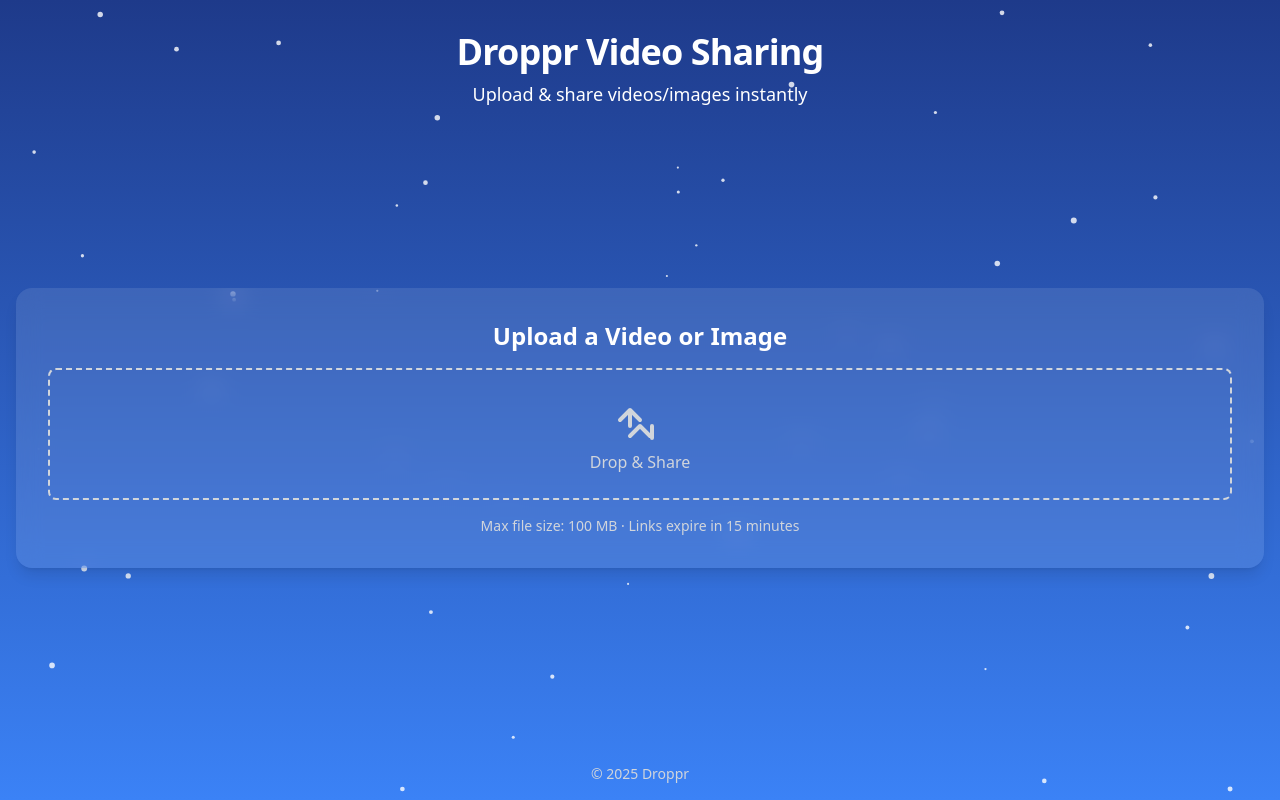
After one commit to sayam95T/file-share, a Flask app: page /video.com in a window 1280 px wide. The commit adds this page. Run offline with Flask 3, Linux system fonts and the light colour scheme; some libraries are stand-ins or nearby versions.

Commit message:
New video sharing feature

```diff
--- a/app.py
+++ b/app.py
@@ -3,10 +3,9 @@
 import string
 import time
 import threading
-from flask import Flask, request, send_file, render_template
 from flask import Flask, request, send_file, render_template, url_for
-import os, random, string, time, threading
 from werkzeug.utils import secure_filename
+import mimetypes
 
 app = Flask(__name__)
 
@@ -26,6 +25,8 @@
 @app.errorhandler(413)
 def file_too_large(e):
     return "File is too large. Max limit is 100 MB.", 413
+
+# ------------------- Normal File Sharing -------------------
 
 @app.route("/", methods=["GET", "POST"])
 def upload():
@@ -57,7 +58,6 @@
     return render_template("index.html", link=None, error=None)
 
 
-
 @app.route("/<random_id>")
 def download(random_id):
     file_info = file_links.get(random_id)
@@ -77,7 +77,11 @@
     dl_url = url_for("direct_download", random_id=random_id)
     del_url = url_for("delete_file", random_id=random_id)
 
-    return render_template("download.html", filename=filename, download_url=dl_url, delete_url=del_url)
+    return render_template("download.html",
+                           filename=filename,
+                           download_url=dl_url,
+                           delete_url=del_url,
+                           random_id=random_id)
 
 
 @app.route("/download/<random_id>")
@@ -105,7 +109,78 @@
 
     return render_template("deleted.html")
 
-# --- Background cleaner thread ---
+# ------------------- Video Sharing -------------------
+
+@app.route("/video.com", methods=["GET", "POST"])
+def video_upload():
+    if request.method == "POST":
+        if 'file' not in request.files:
+            return render_template("video_upload.html", link=None, error="No file selected")
+
+        file = request.files['file']
+        if file.filename == "":
+            return render_template("video_upload.html", link=None, error="No file selected")
+
+        # Save uploaded file
+        filename = file.filename
+        filepath = os.path.join(UPLOAD_FOLDER, filename)
+        file.save(filepath)
+
+        # Generate random link ID
+        random_id = generate_random_string()
+        file_links[random_id] = {
+            "path": filepath,
+            "time": time.time()
+        }
+
+        share_link = request.host_url + "v/" + random_id
+        return render_template("video_upload.html", link=share_link, error=None)
+
+    return render_template("video_upload.html", link=None, error=None)
+
+
+@app.route("/v/<random_id>")
+def video_view(random_id):
+    file_info = file_links.get(random_id)
+    if not file_info:
+        return "Invalid or expired link", 404
+
+    # Expiry check
+    if time.time() - file_info["time"] > LINK_EXPIRY:
+        try:
+            os.remove(file_info["path"])
+        except FileNotFoundError:
+            pass
+        file_links.pop(random_id, None)
+        return "Link expired", 410
+
+    filename = os.path.basename(file_info["path"])
+    dl_url = url_for("direct_download", random_id=random_id)
+    del_url = url_for("delete_file", random_id=random_id)
+
+    return render_template("video_view.html",
+                           filename=filename,
+                           file_url=url_for("view_file", random_id=random_id, _external=True),
+                           download_url=dl_url,
+                           delete_url=del_url,
+                           random_id=random_id)
+
+@app.route("/view/<random_id>")
+def view_file(random_id):
+    """Serve file with correct MIME type for embedding (no forced download)."""
+    file_info = file_links.get(random_id)
+    if not file_info:
+        return "Invalid or expired link", 404
+
+    filepath = file_info["path"]
+    mime_type, _ = mimetypes.guess_type(filepath)
+    if not mime_type:
+        mime_type = "application/octet-stream"
+
+    return send_file(filepath, as_attachment=False, mimetype=mime_type)
+
+# ------------------- Cleaner -------------------
+
 def cleanup_expired_files():
     """Periodically remove files older than LINK_EXPIRY"""
     while True:
--- /dev/null
+++ b/templates/video_upload.html
@@ -0,0 +1,83 @@
+<!DOCTYPE html>
+<html lang="en">
+<head>
+  <meta charset="UTF-8">
+  <meta name="viewport" content="width=device-width, initial-scale=1.0">
+  <title>Droppr Video Sharing</title>
+  <script src="https://cdn.tailwindcss.com"></script>
+  <style>
+    body { overflow: hidden; }
+    canvas { position: fixed; top: 0; left: 0; z-index: -1;
+             background: linear-gradient(to bottom, #1e3a8a, #3b82f6); }
+    .container { max-width: 32rem; }
+  </style>
+</head>
+<body class="min-h-screen bg-transparent flex flex-col items-center justify-between text-white">
+  <canvas id="snowfall"></canvas>
+
+  <header class="w-full text-center pt-8">
+    <h1 class="text-4xl font-bold tracking-tight">Droppr Video Sharing</h1>
+    <p class="mt-2 text-lg">Upload & share videos/images instantly</p>
+  </header>
+
+  <main class="container mx-auto px-4 flex-grow flex items-center justify-center">
+    <div class="bg-white/10 backdrop-blur-md rounded-2xl p-8 w-full text-center shadow-lg">
+      <h2 class="text-2xl font-semibold mb-4">Upload a Video or Image</h2>
+      <div class="border-2 border-dashed border-gray-300 rounded-lg p-6">
+        <form action="/video.com" method="POST" enctype="multipart/form-data">
+          <input type="file" name="file" class="hidden" id="fileInput" accept="video/*,image/*" required>
+          <label for="fileInput" class="cursor-pointer">
+            <div class="text-gray-300 hover:text-white transition-colors">
+              <svg class="mx-auto h-12 w-12" fill="none" stroke="currentColor" viewBox="0 0 24 24">
+                <path stroke-linecap="round" stroke-linejoin="round" stroke-width="2"
+                      d="M7 16V8m0 0l-5 5m5-5l5 5m6 3v6m-6-6l-5 5m5-5l5 5"/>
+              </svg>
+              <p class="mt-2">Drop & Share</p>
+            </div>
+          </label>
+        </form>
+      </div>
+      <p class="mt-4 text-sm text-gray-300">Max file size: 100 MB · Links expire in 15 minutes</p>
+
+      {% if error %}
+        <p class="mt-4 text-red-400">{{ error }}</p>
+      {% endif %}
+
+      {% if link %}
+        <div class="mt-6 relative">
+          <button onclick="this.parentElement.remove()" class="absolute top-0 right-0 text-gray-300 hover:text-white">
+            <svg class="h-6 w-6" fill="none" stroke="currentColor" viewBox="0 0 24 24">
+              <path stroke-linecap="round" stroke-linejoin="round" stroke-width="2"
+                    d="M6 18L18 6M6 6l12 12"/>
+            </svg>
+          </button>
+          <p class="text-green-400 font-medium">Upload successful!</p>
+          <div class="mt-2 flex items-center justify-center">
+            <input type="text" value="{{ link }}" readonly class="bg-gray-800 text-white rounded-l-lg px-4 py-2 w-full">
+            <button onclick="navigator.clipboard.writeText('{{ link }}'); this.textContent='Copied!'; setTimeout(() => this.textContent='Copy Link', 2000)"
+                    class="bg-blue-500 hover:bg-blue-600 text-white rounded-r-lg px-4 py-2">Copy Link</button>
+          </div>
+        </div>
+      {% endif %}
+    </div>
+  </main>
+
+  <footer class="w-full text-center py-4">
+    <p class="text-sm text-gray-300">© 2025 Droppr</p>
+  </footer>
+
+  <script>
+    const canvas = document.getElementById('snowfall');
+    const ctx = canvas.getContext('2d');
+    canvas.width = window.innerWidth; canvas.height = window.innerHeight;
+    const snowflakes = []; const maxSnowflakes = 50;
+    class Snowflake { constructor(){ this.x=Math.random()*canvas.width; this.y=Math.random()*canvas.height; this.radius=Math.random()*2+1; this.speed=Math.random()*2+1; }
+      update(){ this.y+=this.speed; if(this.y>canvas.height) this.y=0; }
+      draw(){ ctx.beginPath(); ctx.arc(this.x,this.y,this.radius,0,Math.PI*2); ctx.fillStyle='rgba(255,255,255,0.8)'; ctx.fill(); } }
+    for(let i=0;i<maxSnowflakes;i++){snowflakes.push(new Snowflake());}
+    function animate(){ctx.clearRect(0,0,canvas.width,canvas.height); snowflakes.forEach(s=>{s.update();s.draw();}); requestAnimationFrame(animate);} animate();
+    window.addEventListener('resize',()=>{canvas.width=window.innerWidth; canvas.height=window.innerHeight;});
+    document.getElementById('fileInput').addEventListener('change', function(){ this.form.submit(); });
+  </script>
+</body>
+</html>
```
Also changed, not shown: templates/download.html (+12 -0 lines), templates/index.html (+7 -0 lines), templates/video_view.html (added, +60 -0 lines).
